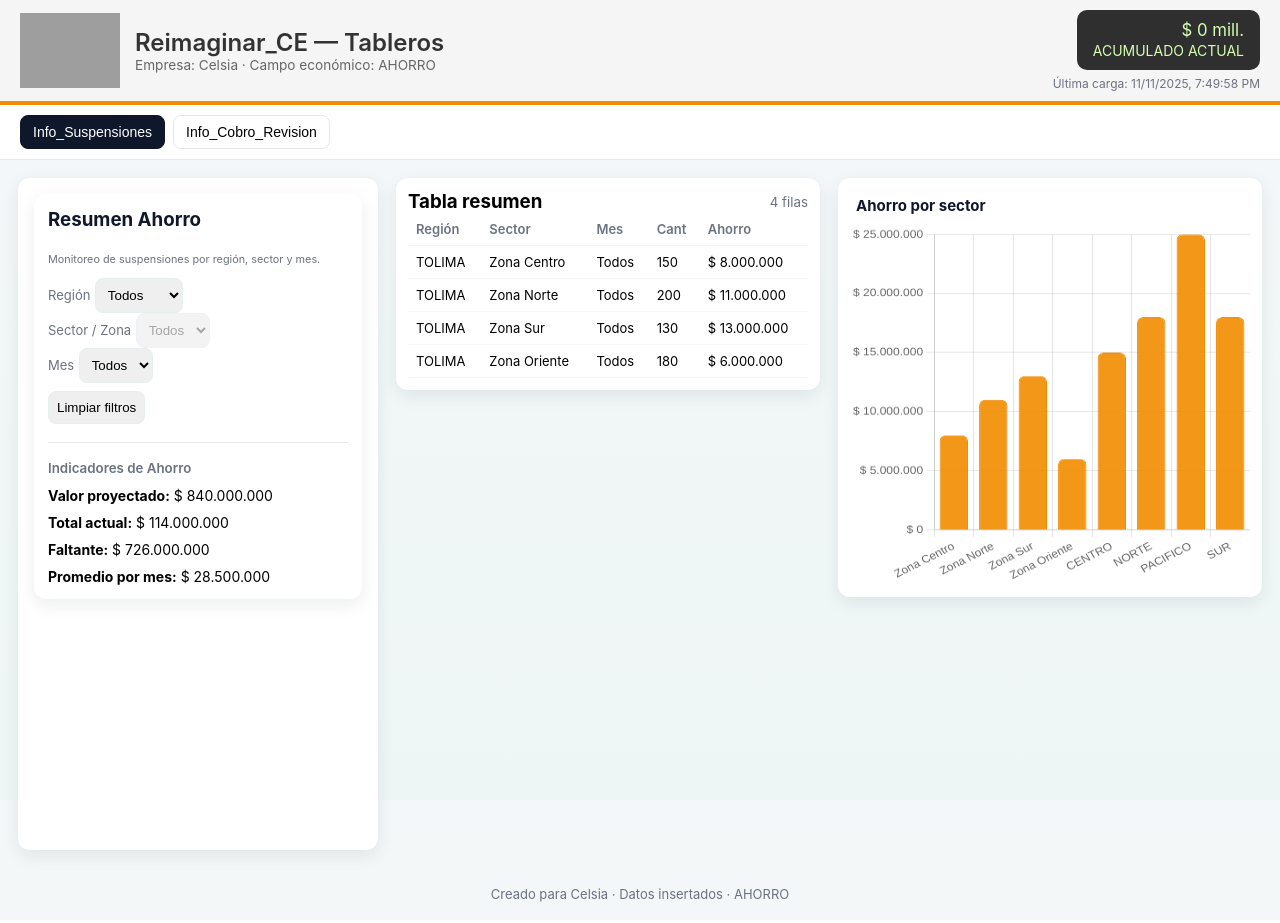
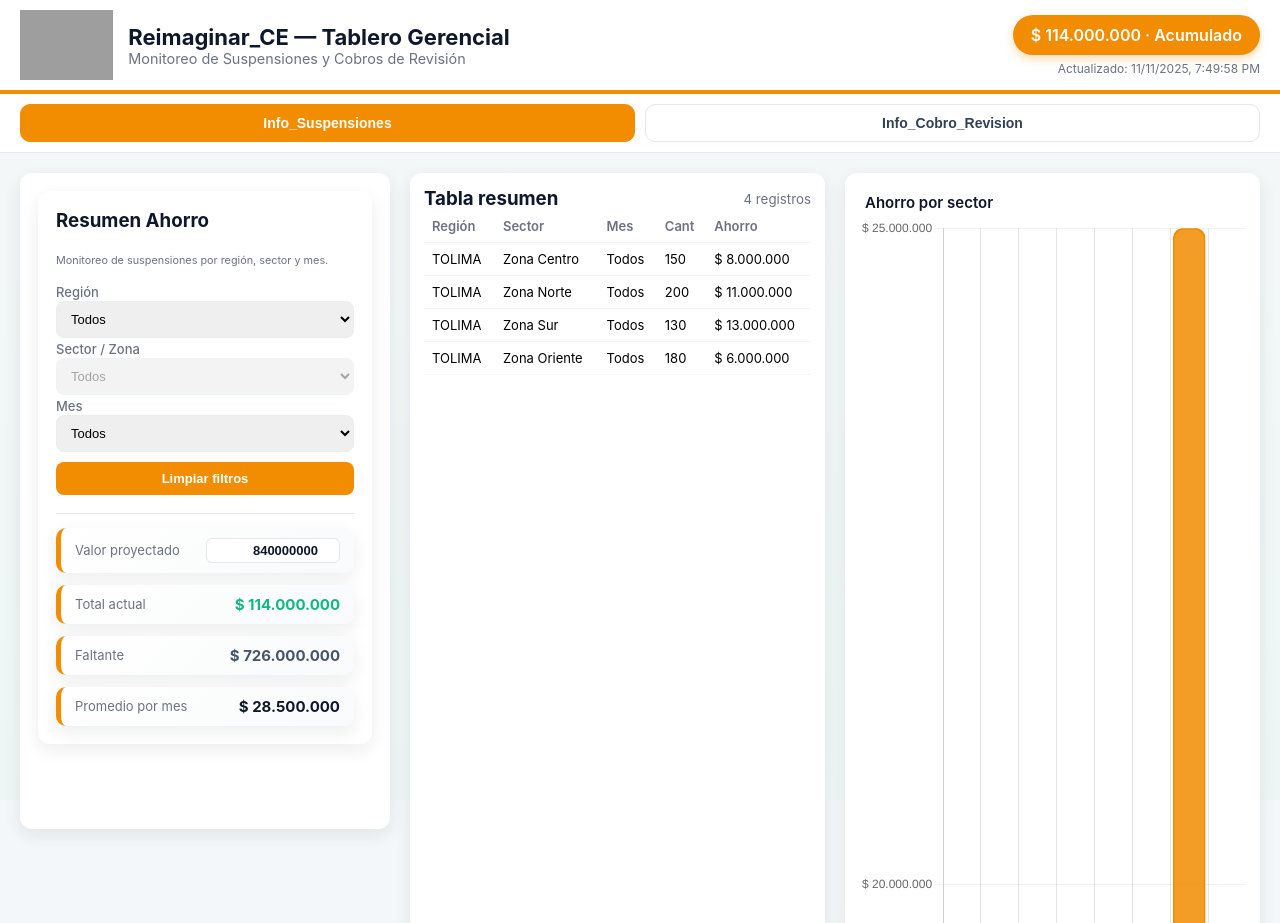
Before and after one commit to cristiandavidgomezbecerra83-glitch/ReimaginarC_2025, a plain HTML site: page index.html in a window 1280 px wide. Shown: the top 923 px of the page. Drawn offline with nearby package versions, Linux system fonts and the light colour scheme; grey boxes are pictures that could not be loaded.

Commit message:
index.html

```diff
--- a/index.html
+++ b/index.html
@@ -8,54 +8,60 @@
 <style>
 :root{
   --bg:#f4f7f9; --card:#fff; --muted:#6b7280; --ink:#0f172a;
-    --accent-1:#007a5a; --accent-2:#00a0d2; --naranja:#F28C00;
-    --shadow:0 6px 18px rgba(16,24,40,.08); --radius:12px; --gap:18px;
-    font-family: Inter, ui-sans-serif, system-ui, -apple-system,'Segoe UI',Roboto,Arial;
+  --accent:#F28C00; --success:#10b981; --danger:#ef4444;
+  --shadow:0 6px 18px rgba(16,24,40,.08); --radius:12px;
+  font-family:"Inter", system-ui, -apple-system, 'Segoe UI', Roboto, Arial;
 }
 html,body{height:100%;margin:0;background:linear-gradient(180deg,var(--bg) 0%, #eef6f5 100%);}
-  header{display:flex;align-items:center;gap:15px;padding:10px 20px;border-bottom:4px solid var(--naranja);background:#f5f5f5}
-  header img{height:75px}
-  header h2{margin:0;color:#333;font-weight:600}
-  header p{margin:0;color:#666;font-size:.85em}
+header{display:flex;align-items:center;gap:15px;padding:10px 20px;border-bottom:4px solid var(--accent);background:#fff;box-shadow:var(--shadow);}
+header img{height:70px}
+header h2{margin:0;color:#0f172a;font-weight:700;font-size:22px}
+header p{margin:0;color:#6b7280;font-size:.9em}
 header .right{margin-left:auto;text-align:right}
-  .pill{background:#2f2f2f;color:#d4ffb2;display:inline-block;padding:10px 16px;border-radius:10px;font-size:1.05em}
+.pill{background:var(--accent);color:#fff;display:inline-block;padding:10px 18px;border-radius:24px;font-size:1em;font-weight:600;box-shadow:0 4px 10px rgba(242,140,0,.3)}
 
-  .tabs{display:flex;gap:8px;padding:10px 20px;border-bottom:1px solid #e5e7eb;background:#fff}
-  .tabbtn{padding:8px 12px;border:1px solid #e5e7eb;border-radius:8px;background:#fff;cursor:pointer;font-size:14px}
-  .tabbtn.active{background:#0f172a;color:#fff;border-color:#0f172a}
+.tabs{display:flex;gap:10px;padding:10px 20px;border-bottom:1px solid #e5e7eb;background:#fff}
+.tabbtn{padding:10px 16px;border:1px solid #e5e7eb;border-radius:10px;background:#fff;cursor:pointer;font-size:14px;font-weight:600;color:#334155;transition:all .2s ease}
+.tabbtn:hover{background:#f9fafb}
+.tabbtn.active{background:var(--accent);color:#fff;border-color:var(--accent)}
 
 .page{display:none}
 .page.active{display:block}
-  .layout{display:grid;grid-template-columns:360px 1fr;gap:18px;padding:18px}
-  .sidebar{background:var(--card);border-radius:12px;padding:16px;box-shadow:var(--shadow);height:calc(100vh - 160px);overflow:auto}
-  .card{background:var(--card);border-radius:12px;padding:14px;box-shadow:var(--shadow)}
-  label{font-size:13px;color:var(--muted)}
-  select,button,input{padding:8px;border-radius:8px;border:1px solid #e6eef0}
-  .num{font-size:20px;font-weight:700}
-  .row-main{display:grid;grid-template-columns:1fr 1fr;gap:18px;align-items:start}
-  .table-wrap,.chart-bar-wrap{background:#fff;border-radius:12px;padding:12px;box-shadow:var(--shadow)}
-  .table-scroll{max-height:360px;overflow:auto}
+.layout{display:grid;grid-template-columns:370px 1fr;gap:20px;padding:20px}
+.sidebar{background:var(--card);border-radius:var(--radius);padding:18px;box-shadow:var(--shadow);height:calc(100vh - 180px);overflow:auto}
+.card{background:var(--card);border-radius:var(--radius);padding:18px;box-shadow:var(--shadow)}
+label{font-size:13px;color:var(--muted);font-weight:500}
+select,button,input{padding:9px 10px;border-radius:8px;border:1px solid #e6eef0;font-size:13px;width:100%}
+button{cursor:pointer;background:var(--accent);color:#fff;font-weight:600;border:none}
+button:hover{opacity:.9}
+
+.row-main{display:flex;gap:20px;align-items:stretch}
+.table-wrap,.chart-bar-wrap{flex:1;display:flex;flex-direction:column;background:#fff;border-radius:var(--radius);padding:14px;box-shadow:var(--shadow)}
+.table-scroll{flex:1;overflow:auto;}
 table{width:100%;border-collapse:collapse;font-size:13px}
 th,td{padding:8px;border-bottom:1px solid #f2f6f7;text-align:left}
 th{color:#6b7280;font-weight:600}
-  .chart-bar-wrap canvas{width:100% !important;height:360px !important}
+.chart-bar-wrap canvas{flex:1;width:100%!important;height:100%!important}
 
+.kpi-box{background:linear-gradient(135deg,#fff,#f9fafb);border-left:5px solid var(--accent);padding:10px 14px;border-radius:10px;display:flex;justify-content:space-between;align-items:center;box-shadow:var(--shadow);}
+.kpi-label{color:#6b7280;font-size:13px}
+.kpi-value{font-weight:700;font-size:15px;color:#0f172a}
+.kpi-green .kpi-value{color:var(--success)}
+.kpi-gray .kpi-value{color:#475569}
 footer{padding:18px;color:#6b7280;font-size:13px;text-align:center}
-  @media (max-width:1200px){
-    .layout{grid-template-columns:1fr}
-  }
+@media(max-width:1200px){.layout{grid-template-columns:1fr}.row-main{flex-direction:column}}
 </style>
 </head>
 <body>
 <header>
   <img src="https://raw.githubusercontent.com/cristiandavidgomezbecerra83-glitch/ReimaginarC/main/logo-celsia.png" alt="Logo Celsia">
   <div>
-      <h2>Reimaginar_CE — Tableros</h2>
-      <p>Empresa: Celsia · Campo económico: AHORRO</p>
+    <h2>Reimaginar_CE — Tablero Gerencial</h2>
+    <p>Monitoreo de Suspensiones y Cobros de Revisión</p>
   </div>
   <div class="right">
-      <div class="pill" id="acumuladoTotal">$ 0 mill.<br><small>ACUMULADO ACTUAL</small></div>
-      <small id="lastUpdated" style="display:block;color:#6b7280;font-size:12px;margin-top:6px;">Última carga: --</small>
+    <div class="pill" id="acumuladoTotal">$ 0 mill. · Acumulado</div>
+    <small id="lastUpdated" style="display:block;color:#6b7280;font-size:12px;margin-top:6px;">Actualizado: --</small>
   </div>
 </header>
 
@@ -69,39 +75,28 @@
   <div class="layout">
     <aside class="sidebar">
       <div class="card">
-          <h3 style="margin-top:0;color:#0f172a">Resumen Ahorro</h3>
-          <div style="margin-bottom:12px;color:#6b7280;font-size:13px">
+        <h3 style="margin-top:0;color:#0f172a;font-weight:700">Resumen Ahorro</h3>
+        <div style="margin-bottom:14px;color:#6b7280;font-size:13px">
           <small>Monitoreo de suspensiones por región, sector y mes.</small>
         </div>
 
         <!-- Filtros -->
         <div class="filters">
-            <div>
-              <label>Región</label>
-              <select id="filterRegion"><option value="ALL">Todos</option></select>
-            </div>
-            <div>
-              <label>Sector / Zona</label>
-              <select id="filterSector" disabled><option value="ALL">Todos</option></select>
-            </div>
-            <div>
-              <label>Mes</label>
-              <select id="filterMes"><option value="ALL">Todos</option></select>
-            </div>
-            <div class="toolbar" style="margin-top:8px">
-              <button id="btnReset">Limpiar filtros</button>
-            </div>
+          <div><label>Región</label><select id="filterRegion"><option value="ALL">Todos</option></select></div>
+          <div><label>Sector / Zona</label><select id="filterSector" disabled><option value="ALL">Todos</option></select></div>
+          <div><label>Mes</label><select id="filterMes"><option value="ALL">Todos</option></select></div>
+          <div class="toolbar" style="margin-top:10px"><button id="btnReset">Limpiar filtros</button></div>
         </div>
 
         <!-- KPIs -->
-          <div style="margin-top:18px;border-top:1px solid #e5e7eb;padding-top:14px">
-            <small style="color:#6b7280;font-weight:600">Indicadores de Ahorro</small>
-            <div style="margin-top:10px;display:grid;gap:10px;font-size:14px">
-              <div><strong>Valor proyectado:</strong> <span id="kpiValorProy">$ 0</span></div>
-              <div><strong>Total actual:</strong> <span id="kpiTotalActual">$ 0</span></div>
-              <div><strong>Faltante:</strong> <span id="kpiFaltante">$ 0</span></div>
-              <div><strong>Promedio por mes:</strong> <span id="kpiPromMes2">0</span></div>
+        <div style="margin-top:18px;border-top:1px solid #e5e7eb;padding-top:14px;display:grid;gap:12px">
+          <div class="kpi-box">
+            <span class="kpi-label">Valor proyectado</span>
+            <input type="number" id="inputValorProy" value="840000000" min="0" step="1000000" style="width:120px;text-align:right;font-weight:700;color:#0f172a;border:1px solid #e5e7eb;border-radius:6px;padding:4px 6px;">
           </div>
+          <div class="kpi-box kpi-green"><span class="kpi-label">Total actual</span><span id="kpiTotalActual" class="kpi-value">$ 0</span></div>
+          <div class="kpi-box kpi-gray"><span class="kpi-label">Faltante</span><span id="kpiFaltante" class="kpi-value">$ 0</span></div>
+          <div class="kpi-box"><span class="kpi-label">Promedio por mes</span><span id="kpiPromMes2" class="kpi-value">$ 0</span></div>
         </div>
       </div>
     </aside>
@@ -111,7 +106,7 @@
         <div class="row-main">
           <div class="table-wrap">
             <div style="display:flex;align-items:center;justify-content:space-between;gap:10px">
-                <h3 style="margin:0">Tabla resumen</h3><small style="color:#6b7280"><span id="rowsCount">0</span> filas</small>
+              <h3 style="margin:0;color:#0f172a">Tabla resumen</h3><small style="color:#6b7280"><span id="rowsCount">0</span> registros</small>
             </div>
             <div class="table-scroll">
               <table id="tablaResumen">
@@ -122,7 +117,7 @@
           </div>
 
           <div class="chart-bar-wrap">
-              <h3 style="margin:6px 6px 10px 6px;color:#0f172a;font-size:15px">Ahorro por sector</h3>
+            <h3 style="margin:6px;color:#0f172a;font-size:15px;font-weight:600">Ahorro por sector</h3>
             <canvas id="chartBarras"></canvas>
           </div>
         </div>
@@ -131,72 +126,95 @@
   </div>
 </section>
 
-  <footer>Creado para Celsia · Datos insertados · AHORRO</footer>
+<!-- ====== HOJA 2: COBRO REVISION ====== -->
+<section id="page2" class="page">
+  <div class="layout" style="grid-template-columns:1fr">
+    <div class="card" style="text-align:center;background:#fff5ec;border-left:5px solid var(--accent);font-weight:700;">INFORMACIÓN PROYECTO REIMAGINAR_CE — COBRO DE REVISIÓN EN CAMBIOS DE MEDIDOR</div>
+    <div class="row-main" style="margin-top:10px;flex-direction:column;gap:20px;">
+      <div class="row-main" style="gap:18px">
+        <div class="card" style="flex:1">
+          <h4 style="margin:4px 0 8px 0;color:#0f172a">KPIs Principales</h4>
+          <div class="kpi-box"><span class="kpi-label">Valor proyectado</span><span id="revKpiProy" class="kpi-value">$ 0</span></div>
+          <div class="kpi-box kpi-green"><span class="kpi-label">Total actual</span><span id="revKpiActual" class="kpi-value">$ 0</span></div>
+          <div class="kpi-box kpi-gray"><span class="kpi-label">Faltante</span><span id="revKpiFaltante" class="kpi-value">$ 0</span></div>
+          <div class="kpi-box"><span class="kpi-label">Promedio por mes</span><span id="revKpiPromMes" class="kpi-value">$ 0</span></div>
+        </div>
+        <div class="chart-bar-wrap" style="flex:1">
+          <h4 style="margin:4px 0 10px 0;color:#0f172a">Porcentaje de Avance por Departamento</h4>
+          <canvas id="revBarPct"></canvas>
+        </div>
+      </div>
+
+      <div class="table-wrap">
+        <h4 style="margin:0 0 8px 0;color:#0f172a">Resumen mensual</h4>
+        <div class="table-scroll">
+          <table id="revTabla">
+            <thead><tr><th>DEPARTAMENTO</th><th>Febrero</th><th>Marzo</th><th>Abril</th><th>Mayo</th><th>Junio</th><th>Julio</th></tr></thead>
+            <tbody></tbody><tfoot></tfoot>
+          </table>
+        </div>
+      </div>
+    </div>
+  </div>
+</section>
+
+<footer>© 2025 · Celsia · Tablero Reimaginar_CE · Visión Gerencial ⚡</footer>
 
 <script>
-/* ========= DATOS BASE ========= */
-const datos = [
-  { REGION:'VALLE',  SECTOR:'CENTRO',       MES:'abril', CANT:200, AHORRO:15000000 },
-  { REGION:'VALLE',  SECTOR:'NORTE',        MES:'abril', CANT:300, AHORRO:18000000 },
-  { REGION:'VALLE',  SECTOR:'PACIFICO',     MES:'mayo',  CANT:400, AHORRO:25000000 },
-  { REGION:'VALLE',  SECTOR:'SUR',          MES:'junio', CANT:350, AHORRO:18000000 },
-  { REGION:'TOLIMA', SECTOR:'Zona Centro',  MES:'abril', CANT:150, AHORRO: 8000000 },
-  { REGION:'TOLIMA', SECTOR:'Zona Norte',   MES:'mayo',  CANT:200, AHORRO:11000000 },
-  { REGION:'TOLIMA', SECTOR:'Zona Sur',     MES:'junio', CANT:130, AHORRO:13000000 },
-  { REGION:'TOLIMA', SECTOR:'Zona Oriente', MES:'julio', CANT:180, AHORRO: 6000000 },
+const datos=[
+  {REGION:'VALLE',SECTOR:'CENTRO',MES:'abril',CANT:200,AHORRO:15000000},
+  {REGION:'VALLE',SECTOR:'NORTE',MES:'abril',CANT:300,AHORRO:18000000},
+  {REGION:'VALLE',SECTOR:'PACIFICO',MES:'mayo',CANT:400,AHORRO:25000000},
+  {REGION:'VALLE',SECTOR:'SUR',MES:'junio',CANT:350,AHORRO:18000000},
+  {REGION:'TOLIMA',SECTOR:'Zona Centro',MES:'abril',CANT:150,AHORRO:8000000},
+  {REGION:'TOLIMA',SECTOR:'Zona Norte',MES:'mayo',CANT:200,AHORRO:11000000},
+  {REGION:'TOLIMA',SECTOR:'Zona Sur',MES:'junio',CANT:130,AHORRO:13000000},
+  {REGION:'TOLIMA',SECTOR:'Zona Oriente',MES:'julio',CANT:180,AHORRO:6000000},
 ];
+const MESES_ORD=['enero','febrero','marzo','abril','mayo','junio','julio','agosto','septiembre','octubre','noviembre','diciembre'];
+const fmtMoney=n=>'$ '+Number(n||0).toLocaleString('es-CO');
+const uniq=(arr,key)=>[...new Set(arr.map(x=>x[key]).filter(Boolean))];
+const cap=s=>(s||'').charAt(0).toUpperCase()+String(s).slice(1).toLowerCase();
+let charts={};
 
-/* ========= HELPERS ========= */
-const MESES_ORD = ['enero','febrero','marzo','abril','mayo','junio','julio','agosto','septiembre','octubre','noviembre','diciembre'];
-const fmtMoney = n => '$ '+Number(n||0).toLocaleString('es-CO');
-const uniq = (arr,key) => [...new Set(arr.map(x=>x[key]).filter(Boolean))];
-const cap = s => (s||'').charAt(0).toUpperCase()+String(s).slice(1).toLowerCase();
-
-/* ========= PESTAÑAS ========= */
 document.querySelectorAll('.tabbtn').forEach(btn=>{
   btn.addEventListener('click',()=>{
     document.querySelectorAll('.tabbtn').forEach(b=>b.classList.remove('active'));
     document.querySelectorAll('.page').forEach(p=>p.classList.remove('active'));
     btn.classList.add('active');
     document.getElementById(btn.dataset.tab).classList.add('active');
+    if(btn.dataset.tab==='page1'){render();} else {renderRevision();}
   });
 });
 
-/* ========= HOJA 1 ========= */
-let charts = {};
-function sectoresPorRegion(region){
-  return region==='VALLE'
-    ? ['CENTRO','NORTE','PACIFICO','SUR']
-    : ['Zona Centro','Zona Norte','Zona Sur','Zona Oriente'];
-}
+function sectoresPorRegion(r){return r==='VALLE'?['CENTRO','NORTE','PACIFICO','SUR']:['Zona Centro','Zona Norte','Zona Sur','Zona Oriente'];}
 function poblarFiltrosIniciales(){
-  const regSel = document.getElementById('filterRegion');
-  uniq(datos,'REGION').forEach(r=>{ const o=document.createElement('option'); o.value=r; o.textContent=r; regSel.appendChild(o); });
-  actualizarMeses('ALL'); actualizarSectores('ALL');
+  const regSel=document.getElementById('filterRegion');
+  uniq(datos,'REGION').forEach(r=>{const o=document.createElement('option');o.value=r;o.textContent=r;regSel.appendChild(o);});
+  actualizarMeses('ALL');actualizarSectores('ALL');
 }
 function actualizarSectores(region){
   const sel=document.getElementById('filterSector');
-  const disabled=(region==='ALL'); sel.disabled=disabled;
+  const disabled=(region==='ALL');sel.disabled=disabled;
   let ops=[];
-  if(region==='VALLE') ops=['CENTRO','NORTE','PACIFICO','SUR'];
-  if(region==='TOLIMA') ops=['Zona Centro','Zona Norte','Zona Sur','Zona Oriente'];
-  if(disabled){ sel.innerHTML='<option value="ALL">Todos</option>'; sel.value='ALL'; }
-  else{ sel.innerHTML='<option value="ALL">Todos</option>'+ops.map(s=>`<option>${s}</option>`).join(''); sel.value='ALL'; }
+  if(region==='VALLE')ops=['CENTRO','NORTE','PACIFICO','SUR'];
+  if(region==='TOLIMA')ops=['Zona Centro','Zona Norte','Zona Sur','Zona Oriente'];
+  sel.innerHTML='<option value="ALL">Todos</option>'+ops.map(s=>`<option>${s}</option>`).join('');
+  sel.value='ALL';
 }
 function actualizarMeses(region){
   const mesSel=document.getElementById('filterMes');
-  let fuente=datos; if(region!=='ALL') fuente=datos.filter(d=>d.REGION===region);
+  let fuente=datos;if(region!=='ALL')fuente=datos.filter(d=>d.REGION===region);
   const meses=uniq(fuente,'MES').sort((a,b)=>MESES_ORD.indexOf(a)-MESES_ORD.indexOf(b));
   mesSel.innerHTML='<option value="ALL">Todos</option>'+meses.map(m=>`<option value="${m}">${cap(m)}</option>`).join('');
-  mesSel.value='ALL';
 }
 function filtrarBase(region){
   const sector=document.getElementById('filterSector').value;
   const mes=document.getElementById('filterMes').value;
   return datos.filter(d=>{
-    if(region!=='ALL'&&d.REGION!==region) return false;
-    if(sector!=='ALL'&&d.SECTOR!==sector) return false;
-    if(mes!=='ALL'&&d.MES!==mes) return false;
+    if(region!=='ALL'&&d.REGION!==region)return false;
+    if(sector!=='ALL'&&d.SECTOR!==sector)return false;
+    if(mes!=='ALL'&&d.MES!==mes)return false;
     return true;
   });
 }
@@ -208,12 +226,9 @@ function render(){
   renderKPIsAhorro();
 }
 function renderTabla(tbodySel,countSel,list,omitRegion,regionName){
-  const mesSel=document.getElementById('filterMes').value;
-  const sectorSel=document.getElementById('filterSector').value;
   const tbody=document.querySelector(tbodySel);
+  const sectores=regionName==='VALLE'?sectoresPorRegion('VALLE'):sectoresPorRegion('TOLIMA');
   let filas=[];
-  if(sectorSel==='ALL'){
-    const sectores=regionName==='VALLE'?sectoresPorRegion('VALLE'):sectoresPorRegion('TOLIMA');
   sectores.forEach(sec=>{
     const rows=list.filter(x=>x.SECTOR===sec);
     const reg=rows[0]?.REGION||regionName;
@@ -221,53 +236,81 @@ function renderTabla(tbodySel,countSel,list,omitRegion,regionName){
     const sA=rows.reduce((a,b)=>a+(b.AHORRO||0),0);
     filas.push({REGION:reg,SECTOR:sec,MES:'Todos',CANT:sC,AHORRO:sA});
   });
-  }
   tbody.innerHTML=filas.map(r=>`
-    <tr>
-      ${omitRegion?'':`<td>${r.REGION}</td>`}
-      <td>${r.SECTOR}</td>
-      <td>${cap(r.MES)}</td>
-      <td>${r.CANT}</td>
-      <td>${fmtMoney(r.AHORRO)}</td>
-    </tr>`).join('');
+  <tr><td>${r.REGION}</td><td>${r.SECTOR}</td><td>${cap(r.MES)}</td>
+  <td>${r.CANT}</td><td>${fmtMoney(r.AHORRO)}</td></tr>`).join('');
   document.querySelector(countSel).textContent=filas.length;
 }
 function renderBars(id,list,region){
   if(charts[id]){charts[id].destroy();}
   const sectRef=region?sectoresPorRegion(region):uniq(list,'SECTOR');
-  const byS={}; sectRef.forEach(s=>byS[s]=0);
+  const byS={};sectRef.forEach(s=>byS[s]=0);
   list.forEach(r=>{byS[r.SECTOR]=(byS[r.SECTOR]||0)+(r.AHORRO||0);});
-  const labels=Object.keys(byS); const values=labels.map(l=>byS[l]);
+  const labels=Object.keys(byS);const values=labels.map(l=>byS[l]);
   charts[id]=new Chart(document.getElementById(id),{
     type:'bar',
-    data:{labels,datasets:[{data:values,backgroundColor:'rgba(242,140,0,0.90)',borderColor:'rgba(242,140,0,1)',borderWidth:1,borderRadius:6}]},
-    options:{responsive:true,maintainAspectRatio:false,plugins:{legend:{display:false},tooltip:{callbacks:{label:c=>fmtMoney(c.raw)}}},
-    scales:{y:{beginAtZero:true,ticks:{callback:v=>fmtMoney(v)}}}}
+    data:{labels,datasets:[{data:values,backgroundColor:'rgba(242,140,0,0.85)',borderColor:'rgba(242,140,0,1)',borderWidth:1.2,borderRadius:10,barThickness:32}]},
+    options:{responsive:true,maintainAspectRatio:false,animation:{duration:900,easing:'easeOutQuart'},
+      plugins:{legend:{display:false},tooltip:{callbacks:{label:c=>fmtMoney(c.raw)}}},
+      scales:{y:{beginAtZero:true,grid:{color:'rgba(148,163,184,.15)'},ticks:{callback:v=>fmtMoney(v)}}}}
   });
 }
-
-/* === KPIs Ahorro === */
 function renderKPIsAhorro(){
   const total=datos.reduce((a,b)=>a+(b.AHORRO||0),0);
-  const proy=840000000;
+  const proy=Number(document.getElementById('inputValorProy').value)||0;
   const falt=Math.max(proy-total,0);
   const meses=uniq(datos,'MES').length||1;
   const promMes=Math.round(total/meses);
-  document.getElementById('kpiValorProy').textContent=fmtMoney(proy);
+  document.getElementById('acumuladoTotal').textContent=fmtMoney(total)+' · Acumulado';
   document.getElementById('kpiTotalActual').textContent=fmtMoney(total);
   document.getElementById('kpiFaltante').textContent=fmtMoney(falt);
   document.getElementById('kpiPromMes2').textContent=fmtMoney(promMes);
 }
+document.getElementById('inputValorProy').addEventListener('input',renderKPIsAhorro);
 
-/* === INIT === */
+function renderRevision(){
+  const total=datos.reduce((a,b)=>a+(b.AHORRO||0),0);
+  const valle=datos.filter(d=>d.REGION==='VALLE').reduce((a,b)=>a+(b.AHORRO||0),0);
+  const tolima=datos.filter(d=>d.REGION==='TOLIMA').reduce((a,b)=>a+(b.AHORRO||0),0);
+  const metaTotal=840000000, metaValle=340000000, metaTolima=500000000;
+  const falt=Math.max(metaTotal-total,0);
+  const meses=uniq(datos,'MES').length||1;
+  const promMes=Math.round(total/meses);
+  document.getElementById('revKpiProy').textContent=fmtMoney(metaTotal);
+  document.getElementById('revKpiActual').textContent=fmtMoney(total);
+  document.getElementById('revKpiFaltante').textContent=fmtMoney(falt);
+  document.getElementById('revKpiPromMes').textContent=fmtMoney(promMes);
+
+  if(charts['revBarPct']){charts['revBarPct'].destroy();}
+  charts['revBarPct']=new Chart(document.getElementById('revBarPct'),{
+    type:'bar',
+    data:{labels:['TOLIMA','VALLE'],datasets:[{data:[(tolima/metaTolima*100),(valle/metaValle*100)],backgroundColor:['#0ea5a5','#22c55e'],borderRadius:10,barThickness:30}]},
+    options:{indexAxis:'y',responsive:true,maintainAspectRatio:false,
+      plugins:{legend:{display:false},tooltip:{callbacks:{label:c=>c.raw.toFixed(1)+' %'}}},
+      scales:{x:{beginAtZero:true,max:100,ticks:{callback:v=>v+' %'},grid:{color:'rgba(203,213,225,.4)'}},y:{grid:{display:false}}}}
+  });
+
+  const mesesRef=['febrero','marzo','abril','mayo','junio','julio'];
+  const mat={VALLE:{},TOLIMA:{}};
+  mesesRef.forEach(m=>{mat.VALLE[m]=0;mat.TOLIMA[m]=0;});
+  datos.forEach(d=>{const m=d.MES.toLowerCase();if(mesesRef.includes(m)){mat[d.REGION][m]=(mat[d.REGION][m]||0)+(d.AHORRO||0);}});
+  const tb=document.querySelector('#revTabla tbody');const tf=document.querySelector('#revTabla tfoot');
+  const fmt=v=>v?'$ '+Math.round(v/1_000_000)+' mill.':'$ 0 mill.';
+  const rowT=`<tr><td>TOLIMA</td>${mesesRef.map(m=>`<td>${fmt(mat.TOLIMA[m])}</td>`).join('')}</tr>`;
+  const rowV=`<tr><td>VALLE</td>${mesesRef.map(m=>`<td>${fmt(mat.VALLE[m])}</td>`).join('')}</tr>`;
+  tb.innerHTML=rowT+rowV;
+  const totales=mesesRef.map(m=>(mat.TOLIMA[m]||0)+(mat.VALLE[m]||0));
+  tf.innerHTML=`<tr><td><strong>Total</strong></td>${totales.map(v=>`<td><strong>${fmt(v)}</strong></td>`).join('')}</tr>`;
+}
+
 function init(){
-  document.getElementById('lastUpdated').textContent='Última carga: '+(new Date()).toLocaleString();
+  document.getElementById('lastUpdated').textContent='Actualizado: '+(new Date()).toLocaleString();
   poblarFiltrosIniciales();
   document.getElementById('filterRegion').addEventListener('change',e=>{actualizarSectores(e.target.value);actualizarMeses(e.target.value);render();});
   document.getElementById('filterSector').addEventListener('change',render);
   document.getElementById('filterMes').addEventListener('change',render);
   document.getElementById('btnReset').addEventListener('click',()=>{document.getElementById('filterRegion').value='ALL';actualizarSectores('ALL');actualizarMeses('ALL');render();});
-  render();
+  render();renderRevision();
 }
 window.addEventListener('DOMContentLoaded',init);
 </script>
```
Lines whose indentation alone changed are shown as unchanged.
